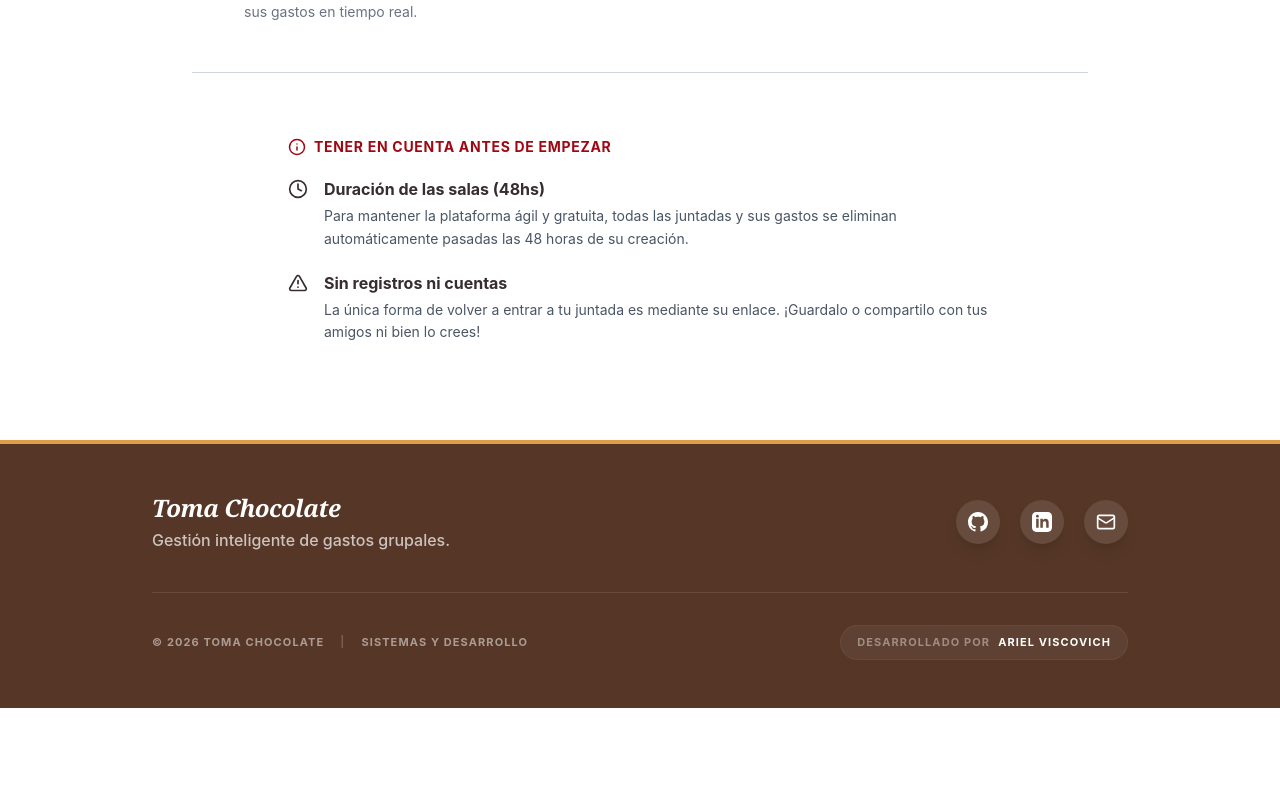
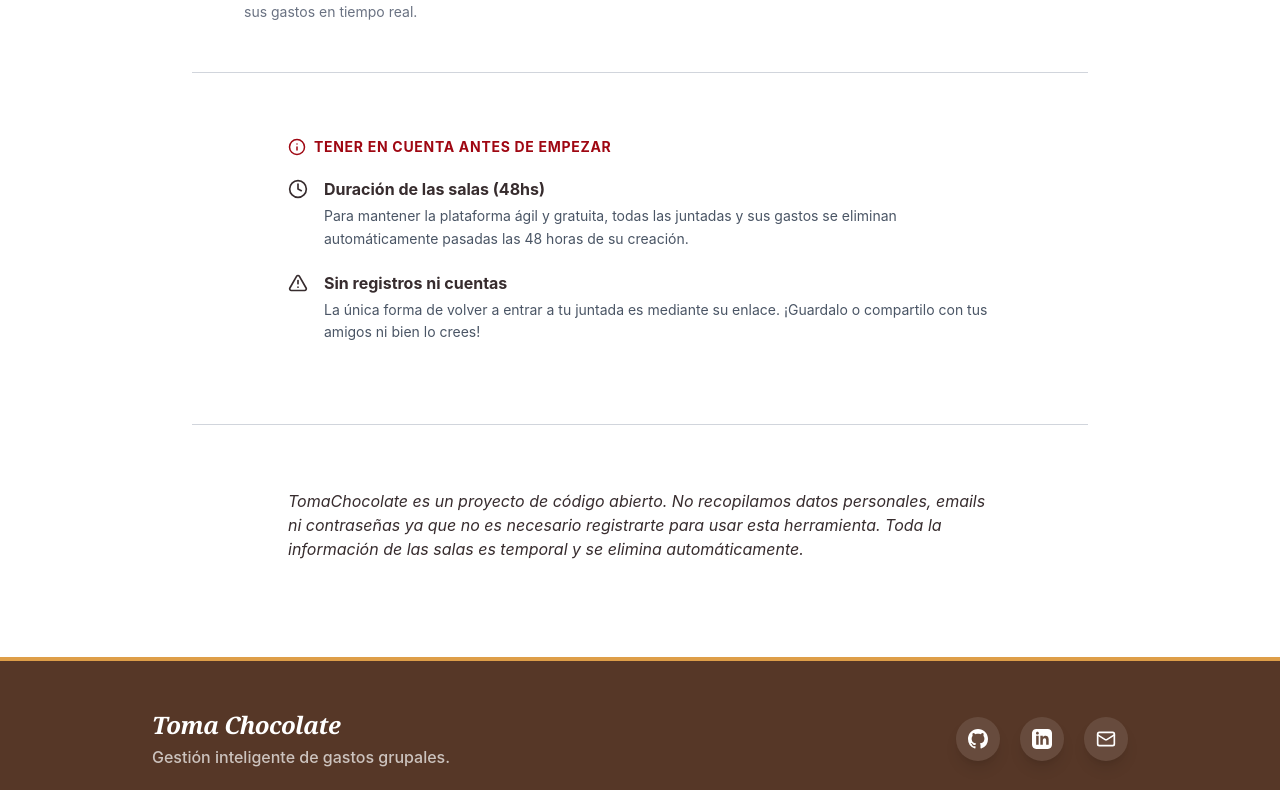
Before and after one commit to Zadios/TomaChocolate-Front, a React (Vite) app: page / in a window 1280 px wide. Shown: the part 794-1584 px from the top of the page. Before the commit the page ends 1502 px from the top, so only its background shows below. Built offline with nearby package versions, Linux system fonts and the light colour scheme.

Commit message:
docs: add disclaimer about no registration and temporary data

```diff
--- a/src/pages/Home.tsx
+++ b/src/pages/Home.tsx
@@ -117,7 +117,7 @@ export default function Home() {
         <hr className="my-8 border-t border-gray-300" />
 
         {/* Recordatorios importantes */}
-        <div className="rounded-2xl p-6 md:p-8 max-w-3xl mx-auto">
+        <div className="p-6 md:p-8 max-w-3xl mx-auto">
           <h3 className="text-sm font-bold uppercase tracking-wider text-red-800 mb-5 flex items-center gap-2">
             <Info size={18} /> Tener en cuenta antes de empezar
           </h3>
@@ -139,7 +139,10 @@ export default function Home() {
             </div>
           </div>
         </div>
-
+        <hr className="my-8 border-t border-gray-300" />
+        <div className="p-6 md:p-8 max-w-3xl mx-auto">
+          <p className="italic text-chocolate-dark">TomaChocolate es un proyecto de código abierto. No recopilamos datos personales, emails ni contraseñas ya que no es necesario registrarte para usar esta herramienta. Toda la información de las salas es temporal y se elimina automáticamente.</p>
+        </div>
       </div>
 
       <Toast
```
